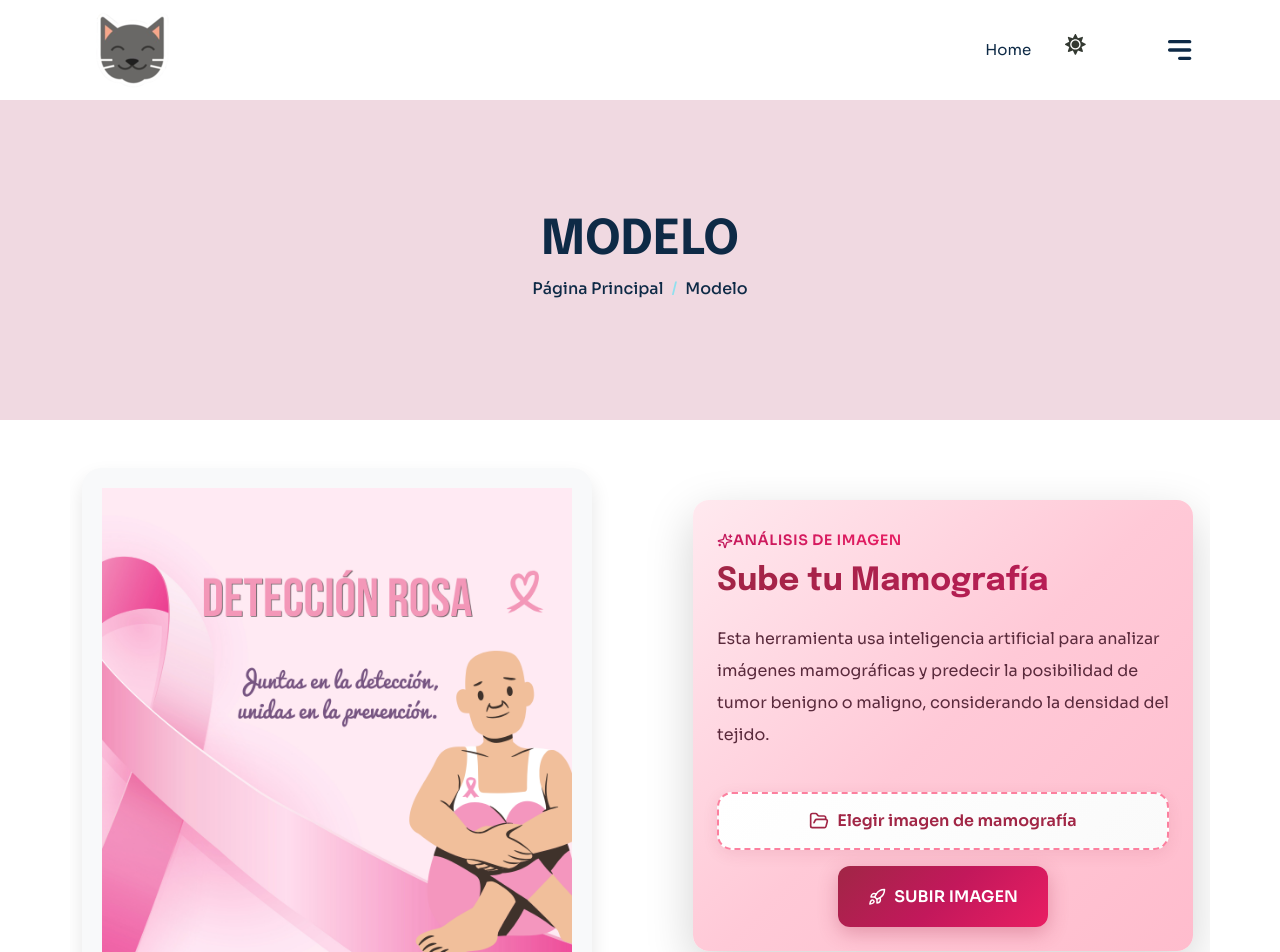
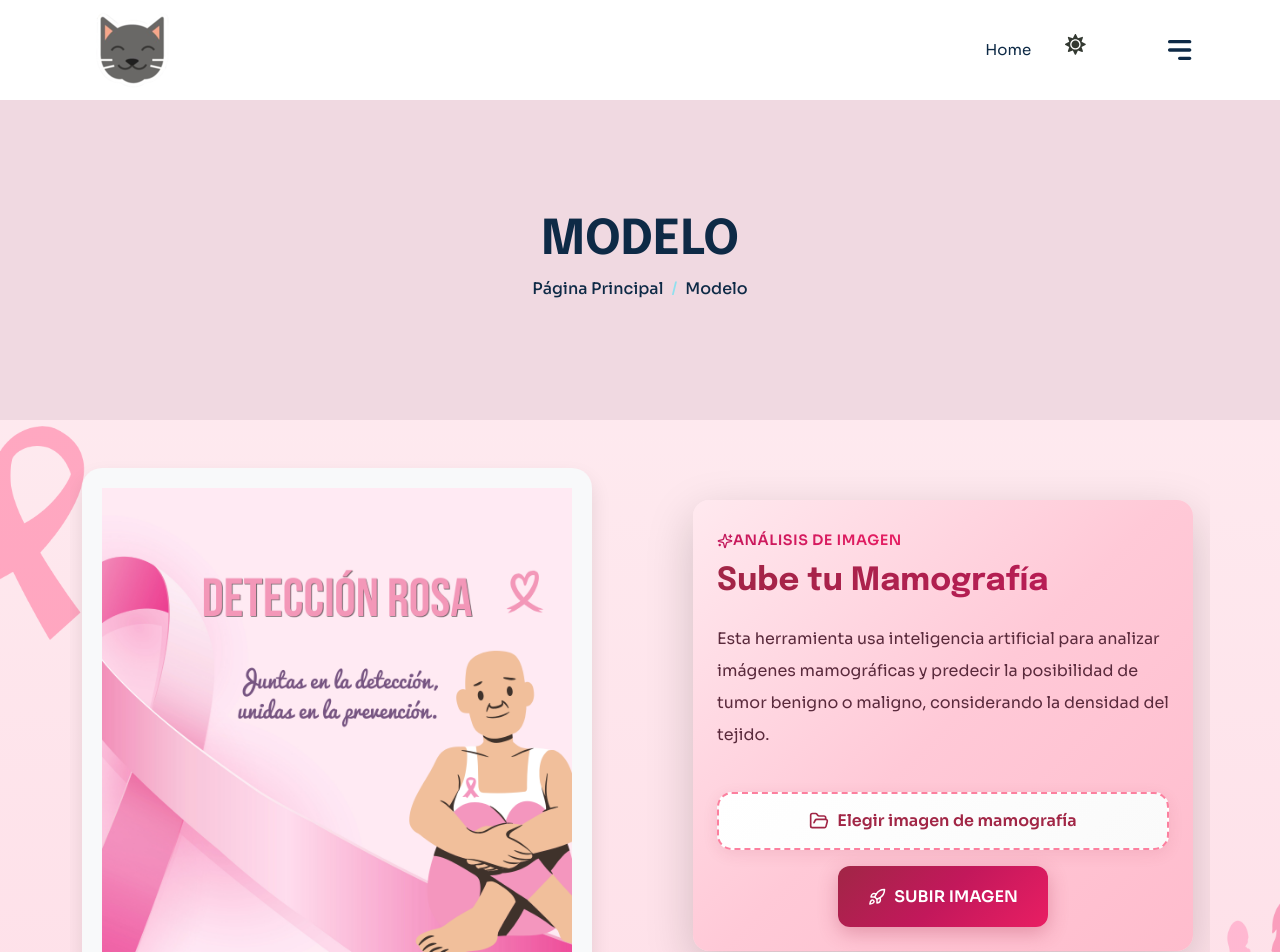
Before and after one commit to TaniaPerezD/datos-cancer, a React (Create React App) app in the folder datos/: page /modelo in a window 1280 px wide. Shown: the top 952 px of the page. Built offline with nearby package versions, Linux system fonts and the light colour scheme.

Commit message:
Agregar fondo

```diff
--- a/datos/src/pages/modelo/ModeloSection.js
+++ b/datos/src/pages/modelo/ModeloSection.js
@@ -2,6 +2,8 @@ import React, { useState } from 'react';
 import Swal from 'sweetalert2';
 import { Sparkles, Upload, CheckCircle, FolderOpen, Rocket } from 'lucide-react';
 import aboutImg from '../../assets/img/about/cancermama.png';
+// Importa tu imagen de fondo aquí
+import backgroundImg from '../../assets/img/about/fondo.png';
 
 const ModeloSection = () => {
   const [selectedFile, setSelectedFile] = useState(null);
@@ -62,6 +64,22 @@ const ModeloSection = () => {
   };
 
   return (
+    // CONTENEDOR DE FONDO QUE OCUPA TODA LA PANTALLA
+    <div
+      style={{
+        // AQUÍ AGREGAS EL FONDO PARA TODA LA PANTALLA CON OVERLAY
+        backgroundImage: `linear-gradient(rgba(255, 255, 255, 0.1), rgba(255, 182, 205, 0.2)), url(${backgroundImg})`,
+        backgroundSize: 'cover',
+        backgroundPosition: 'center',
+        backgroundRepeat: 'no-repeat',
+        backgroundAttachment: 'fixed', // Opcional: efecto parallax
+        minHeight: '100vh', // Altura mínima completa
+        width: '100%', // Ancho completo
+        padding: 0, // Sin padding
+        margin: 0, // Sin margin
+      }}
+    >
+      {/* CONTENEDOR BOOTSTRAP NORMAL DENTRO DEL FONDO */}
       <div className="container py-5" style={{ overflowX: 'hidden' }}>
         <div className="row align-items-center gx-5">
           {/* Imagen Izquierda */}
@@ -94,6 +112,7 @@ const ModeloSection = () => {
                 boxShadow: '0 10px 25px rgba(0, 0, 0, 0.1)',
               }}
             >
+              {/* Resto del contenido permanece igual */}
               <div className="it-about-3-title-box">
                 <span
                   className="d-inline-block mb-2 fw-semibold"
@@ -211,6 +230,7 @@ const ModeloSection = () => {
           </div>
         </div>
       </div>
+    </div>
   );
 };
 
```
Also changed, not shown: datos/src/assets/img/about/fondo.png (added). Lines whose indentation alone changed are shown as unchanged.
